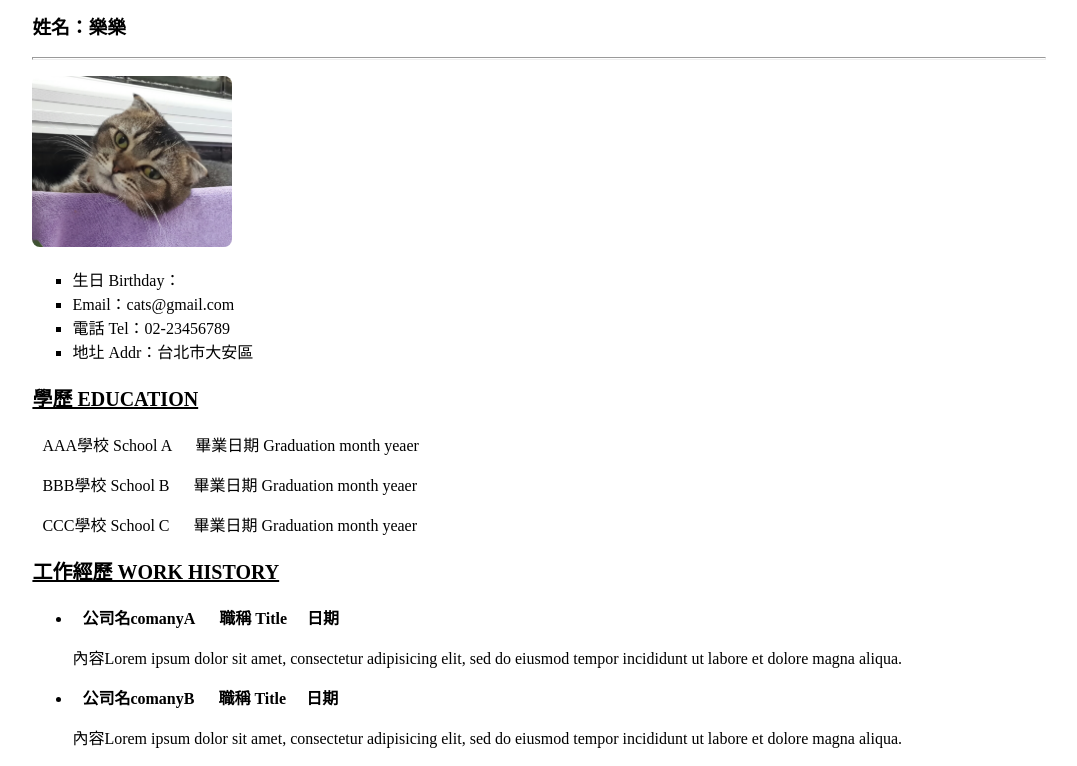
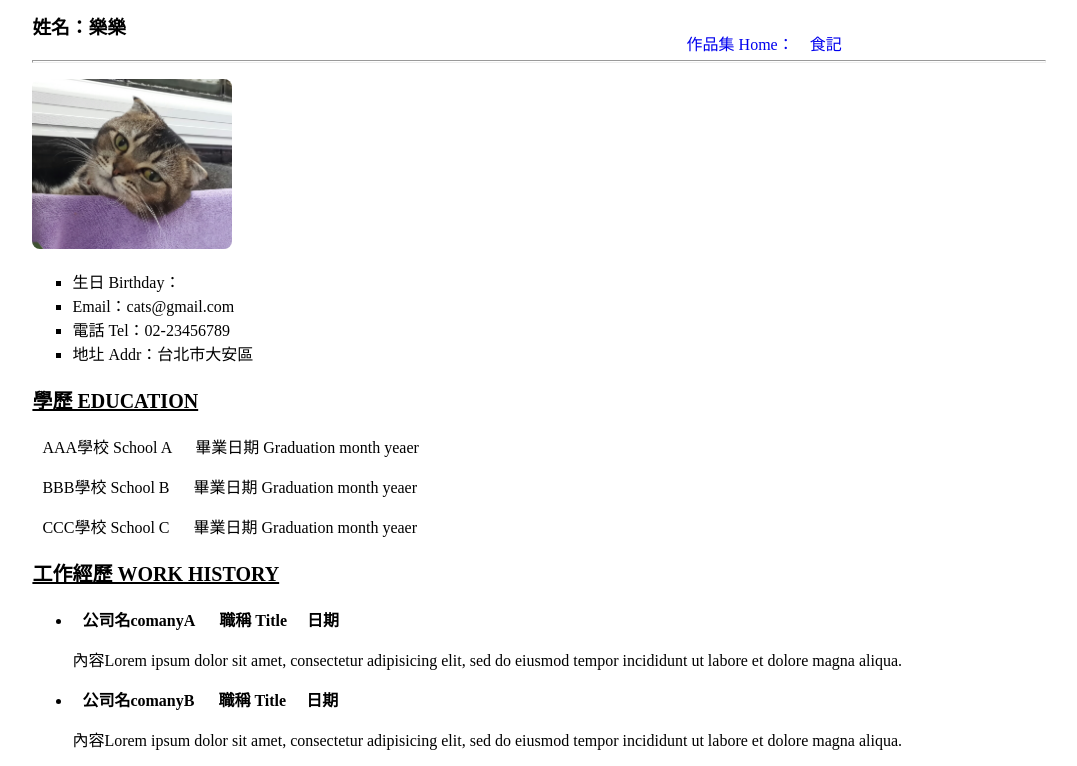
Before and after one commit to nienweb16/nienweb16.github.io, a plain HTML site: page homework2/resume.html in a window 1280 px wide. Shown: the part 87-853 px from the top of the page, without its empty margins (102-1179 px from the left). Drawn offline with Linux system fonts and the light colour scheme.

Commit message:
0405 edit

```diff
--- a/css/food.css
+++ b/css/food.css
@@ -66,6 +66,7 @@ div p {
 .pstyle {
     margin: 10px;
     padding: 10px;
+    padding-left: 25px;
     border-color: black;
     border-width: 1px;
     border-style: solid;
--- a/css/resume.css
+++ b/css/resume.css
@@ -1,6 +1,25 @@
 .container {
     width: 80%;
     margin: 0 auto;
+}
+
+.topmenu {
+    width: 400px;
+    position: relative;
+    float: right;
+}
+
+#ulstyle li {
+    float: left;
+    display: inline;
+    margin-right: 10px;
+    margin-bottom: 2px;
+    //border: 1px #ccc solid;
+    padding: 3px;
+}
+
+a {
+    text-decoration: none;
 }
 
 h1 {
--- a/homework2/resume.html
+++ b/homework2/resume.html
@@ -18,8 +18,17 @@
 <body>
     <div class="container">
         <h1>Resume</h1>
-        <h3>姓名：樂樂</h3>
-        <hr size="3" width="100%" />
+        <div>
+            <div class="topmenu">
+                <ul id="ulstyle">
+                    <li><a href="../index.html">作品集 Home：</a></li>
+                    <li>
+                        <a href="../homework1/hw3-foodcss.html">食記</a></li>
+                </ul>
+            </div>
+            <h3>姓名：樂樂</h3>
+            <hr size="3" width="100%" />
+        </div>
         <div>
             <p><img id="cat" src="../images/cat.jpg" alt="cat" title="樂樂"></p>
             <p>
```
